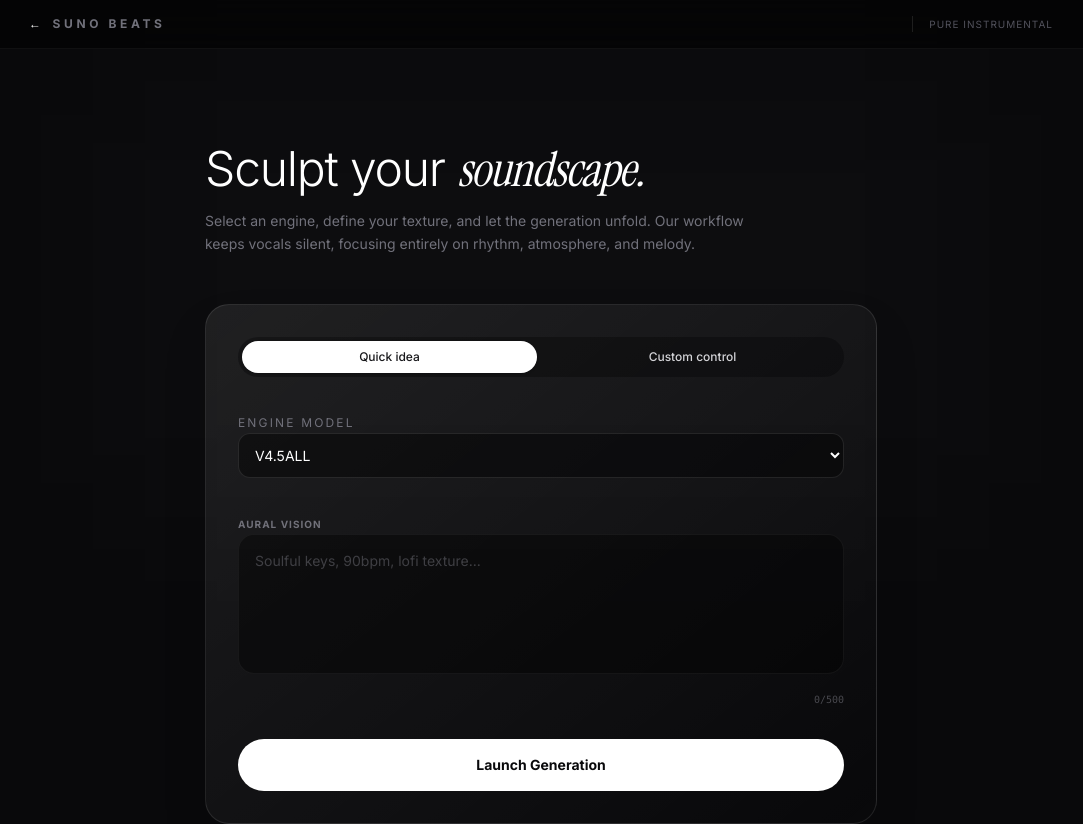
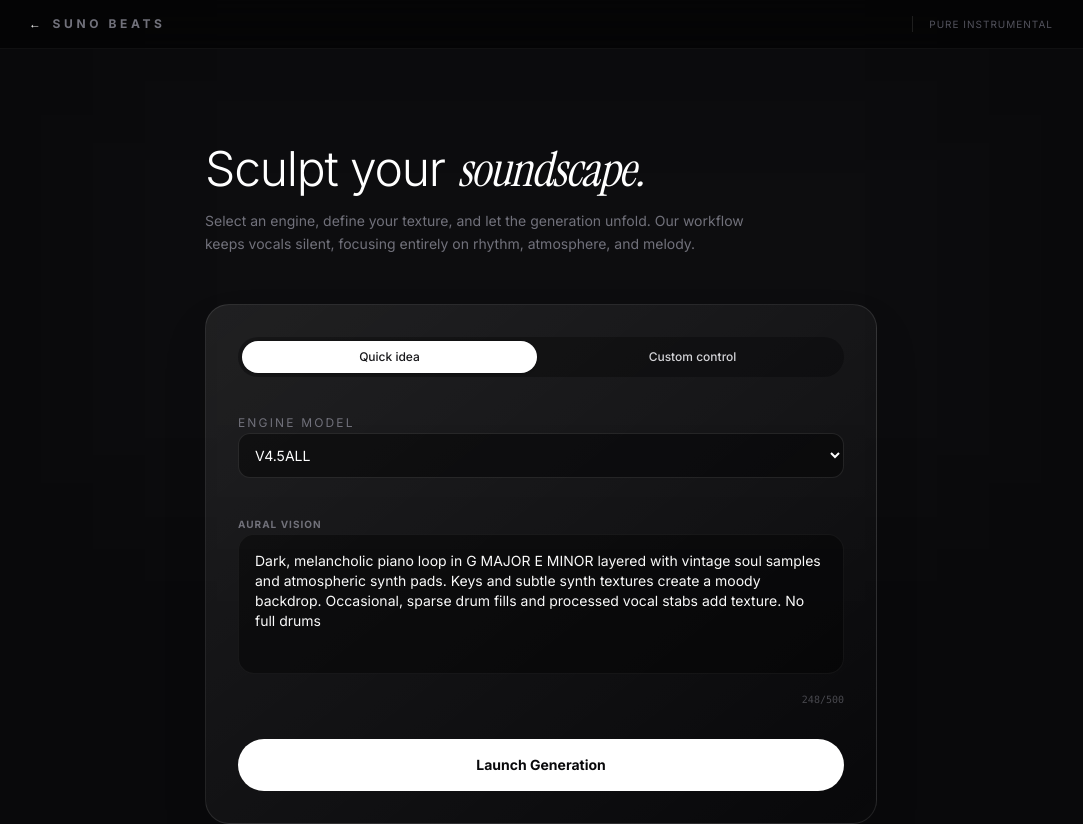
Before and after one commit to bantoinese83/Suno-Beats-Studio, a Next.js app: page /beats in a window 1280 px wide. Shown: the top 824 px of the page, without its empty margins (99-1182 px from the left). Built offline with nearby package versions, Linux system fonts and the light colour scheme.

Commit message:
feat: set favorite dark melancholic prompt as default studio state

```diff
--- a/src/components/beats/beat-generator-form.tsx
+++ b/src/components/beats/beat-generator-form.tsx
@@ -13,8 +13,8 @@
 
 export function BeatGeneratorForm() {
   const [mode, setMode] = useState<GenerationMode>("quick");
-  const [prompt, setPrompt] = useState("");
-  const [style, setStyle] = useState("");
+  const [prompt, setPrompt] = useState("Dark, melancholic piano loop in G MAJOR E MINOR layered with vintage soul samples and atmospheric synth pads. Keys and subtle synth textures create a moody backdrop. Occasional, sparse drum fills and processed vocal stabs add texture. No full drums");
+  const [style, setStyle] = useState("Dark, melancholic piano loop in G MAJOR E MINOR layered with vintage soul samples and atmospheric synth pads. Keys and subtle synth textures create a moody backdrop. Occasional, sparse drum fills and processed vocal stabs add texture. No full drums");
   const [title, setTitle] = useState("");
   const [model, setModel] = useState<SunoModel>("V4_5ALL");
   const [taskId, setTaskId] = useState<string | null>(null);
```
